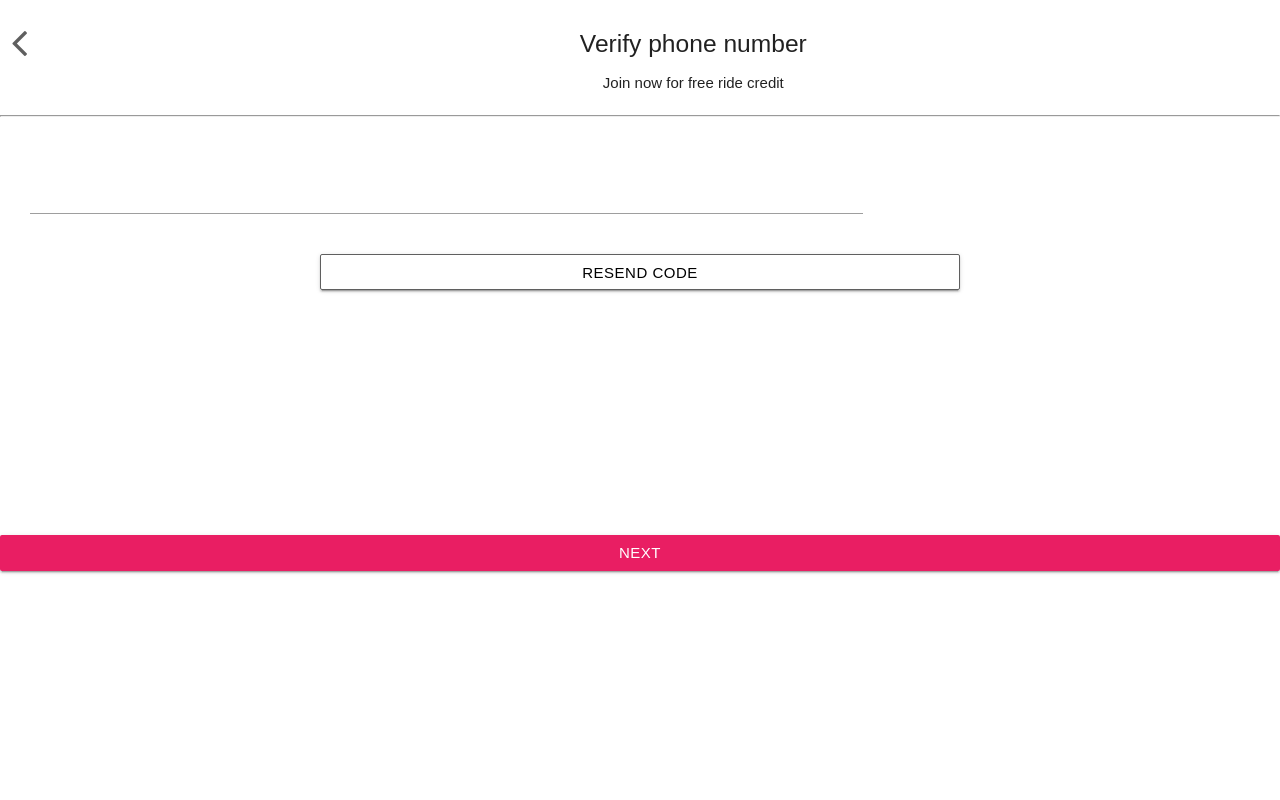
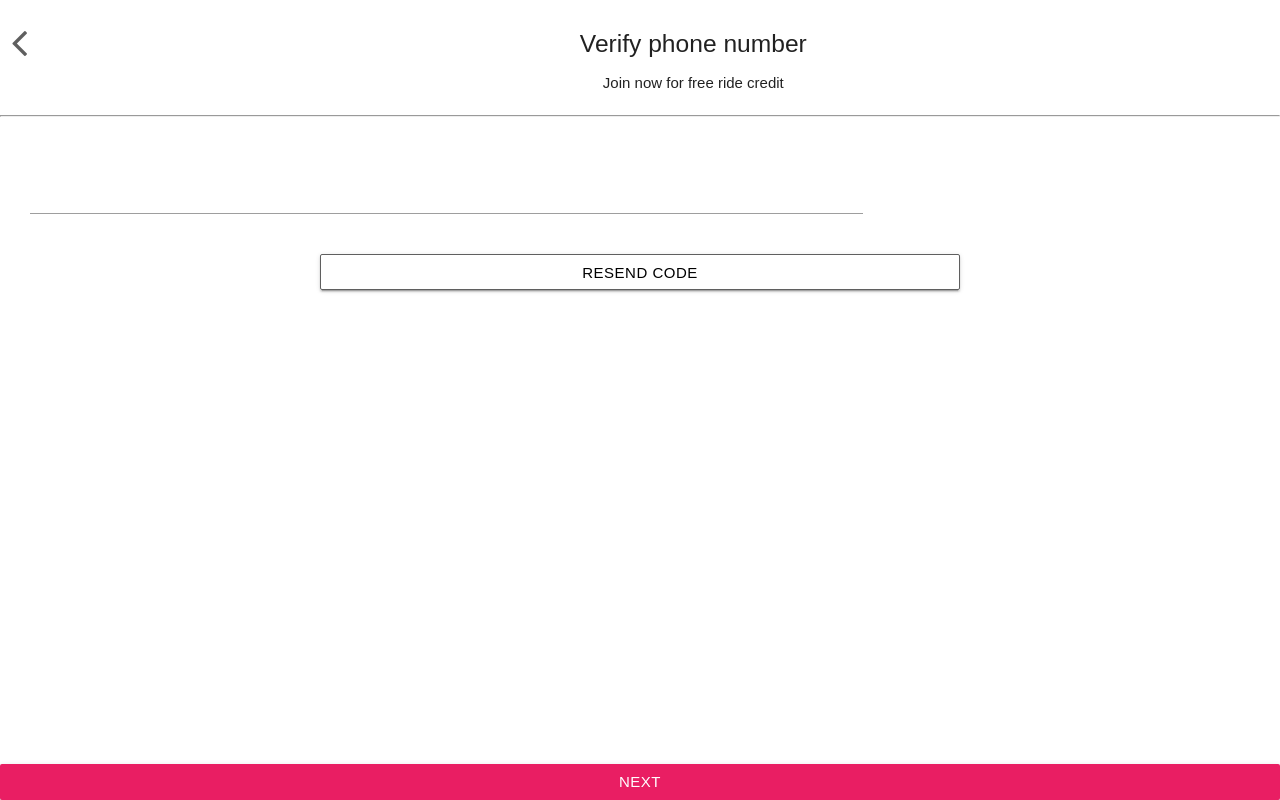
Before and after one commit to sammia28/lyft, a plain HTML site: page verify.html in a window 1280 px wide. Drawn offline with Linux system fonts and the light colour scheme.

```diff
--- a/css/main.css
+++ b/css/main.css
@@ -12,7 +12,8 @@
 	margin: 19px 0px;
 }
 .btn-envio{
-	margin-top: 15rem;
+	position: absolute;
+	bottom: 0px;
 }
 /*index-html*/
 .loading{
```
